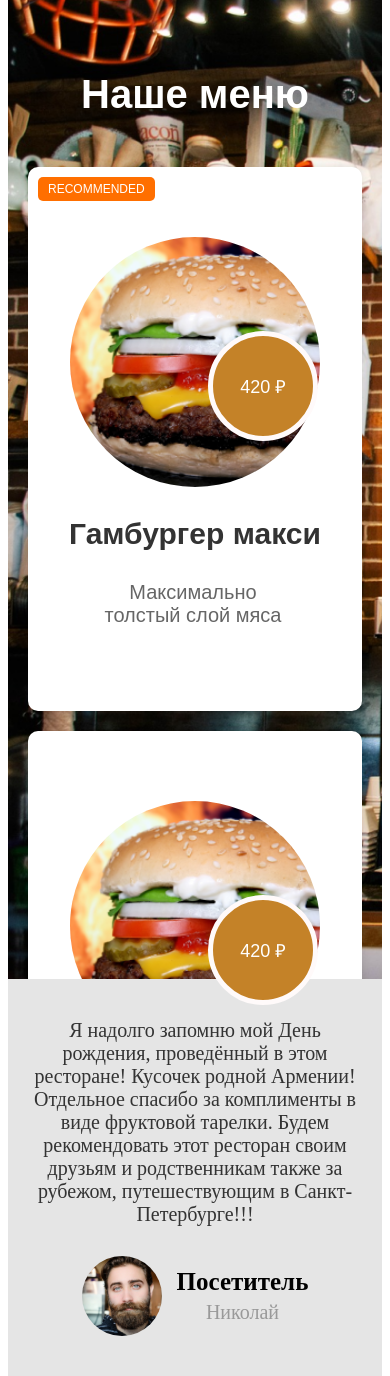
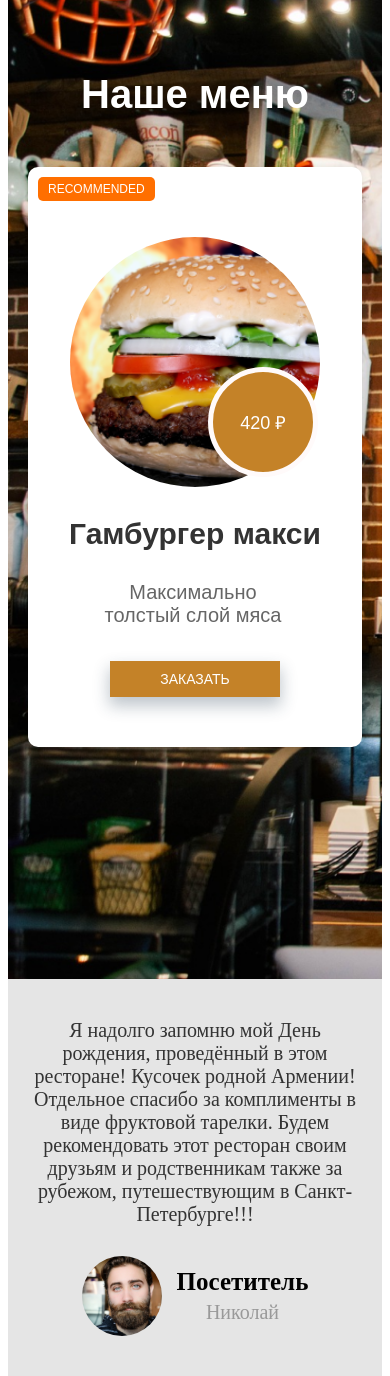
Before and after one commit to oTTeMuCt/DjangoProject, a Django app: template backend/app/menu/templates/menu.html in a window 390 px wide. Shown: the part 609-1985 px from the top of the page. Run offline with Django 5.2, Linux system fonts and the light colour scheme; the template is opened without the code that fills it, so the values that code supplies are empty; parts of the project's set-up code (start-up, migrations or seed data) failed here and were passed over.

Commit message:
fix menu media

```diff
--- a/backend/app/menu/templates/menu.html
+++ b/backend/app/menu/templates/menu.html
@@ -155,13 +155,14 @@
         margin: 5px 0 0 0;
     }
     @media (max-width: 1120px) {
-        .menu-cards :last-child{
+        #third {
             display: none;
-
         }
     }
     @media (max-width: 768px) {
-
+        #second {
+            display: none;
+        }
     }
 
 
@@ -178,14 +179,14 @@
                 <p>Максимально толстый слой мяса</p>
                 <button class="order-btn">ЗАКАЗАТЬ</button>
             </div>
-            <div class="menu-card">
+            <div class="menu-card" id="second" >
                 <img src="{% static 'imgs/burger.png' %}" alt="" class="menu-image">
                 <div class="price-circle">420 ₽</div>
                 <h3>Гамбургер макси</h3>
                 <p>Максимально толстый слой мяса</p>
                 <button class="order-btn">ЗАКАЗАТЬ</button>
             </div>
-            <div class="menu-card">
+            <div class="menu-card" id="third">
                 <img src="{% static 'imgs/burger.png' %}" alt="" class="menu-image">
                 <div class="price-circle">420 ₽</div>
                 <h3>Гамбургер макси</h3>
```
